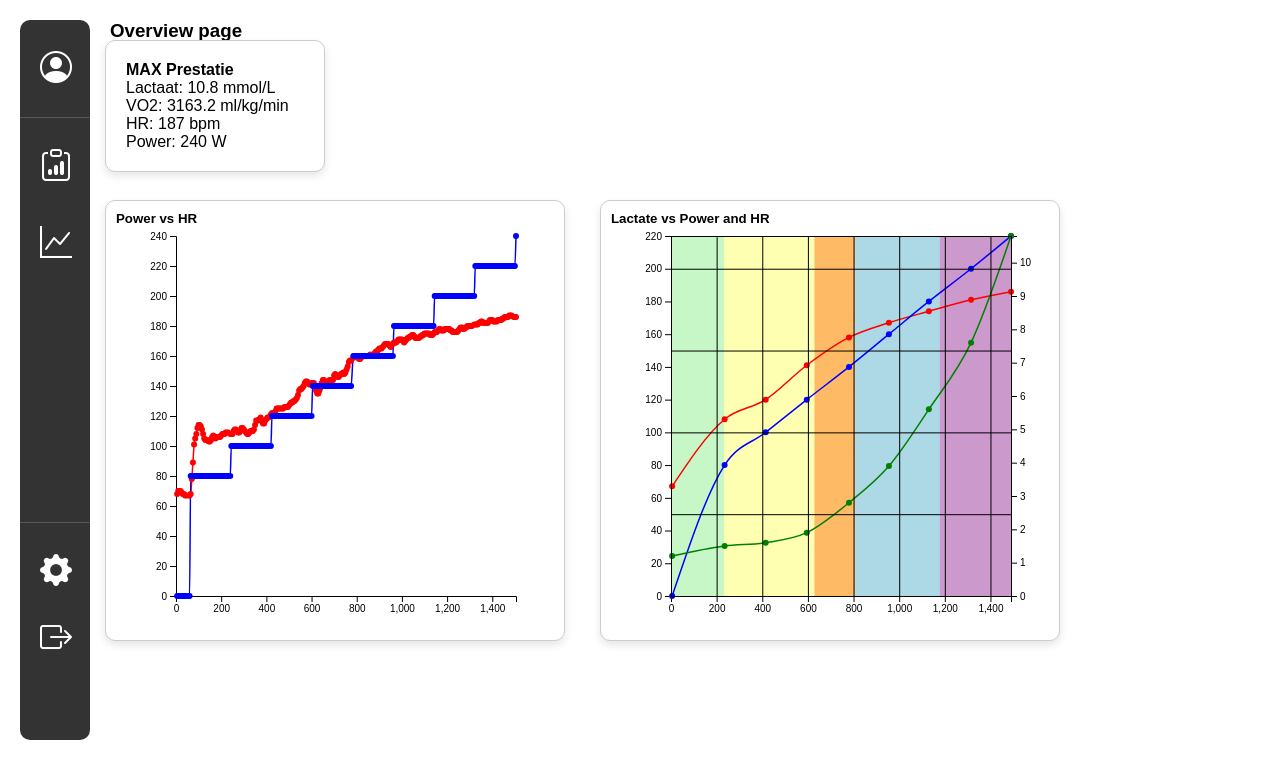
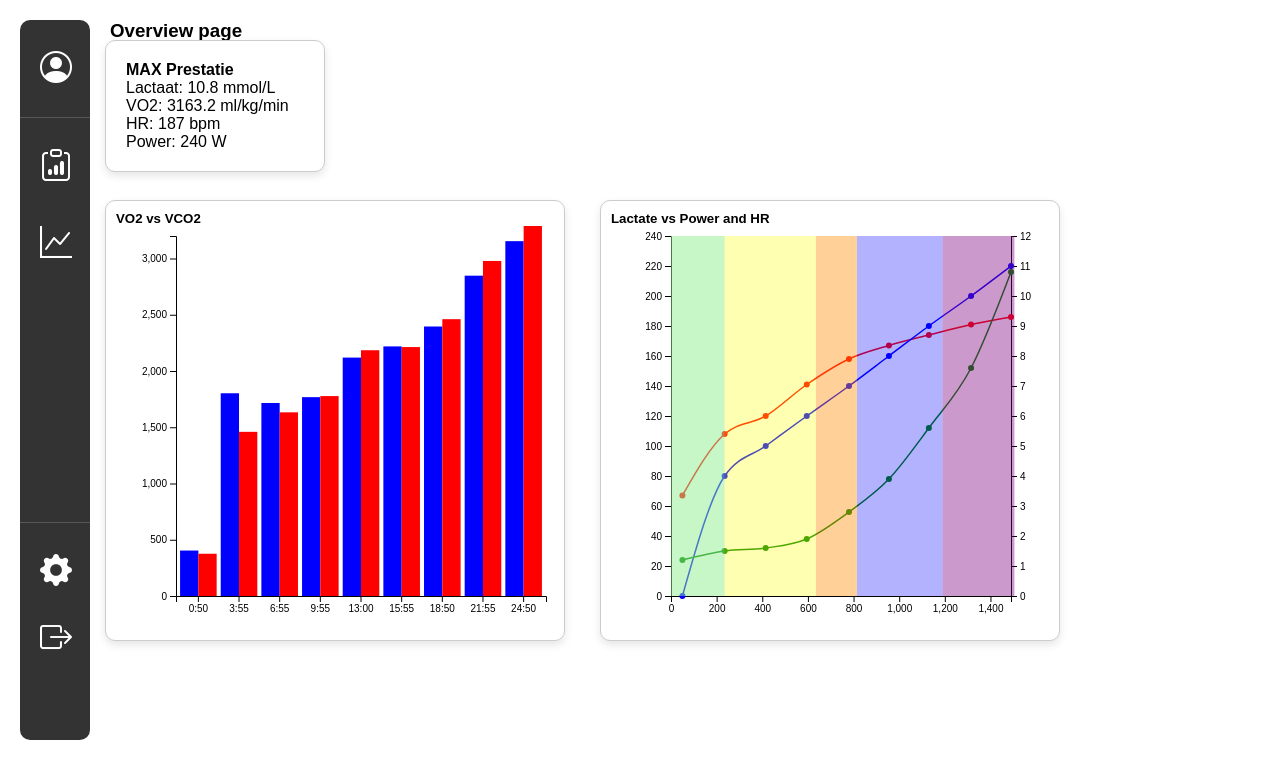
Before and after one commit to Nlco99/Minor_DV_HPC-webapp-finalversion, a plain HTML site: page index.html in a window 1280 px wide. Drawn offline with nearby package versions, Linux system fonts and the light colour scheme.

Commit message:
Add files via upload

```diff
--- a/css/style.css
+++ b/css/style.css
@@ -113,7 +113,7 @@ body {
     width: 220px;
 }
 
-#my_dataviz {
+#barchart-VO2-VCO2 {
     position: absolute;
     top: 200px; /* Adjust this value based on the height of the #max-prestatie card */
     left: 105px;
@@ -125,7 +125,7 @@ body {
     width: 460px; /* Adjust the width as needed */
 }
 
-#my_dataviz2 {
+#linegraph-La-Power-HR {
     position: absolute;
     top: 200px; /* Adjust this value based on the height of the #max-prestatie card */
     left: 600px;
--- a/index.html
+++ b/index.html
@@ -61,10 +61,10 @@
                         <p>HR: <span id="hr-value"></span></p>
                         <p>Power: <span id="power-value"></span></p>
                     </div>
-                    <div id="my_dataviz">
-                        <h5>Power vs HR</h5>
+                    <div id="barchart-VO2-VCO2">
+                        <h5>VO2 vs VCO2</h5>
                     </div>
-                    <div id="my_dataviz2">
+                    <div id="linegraph-La-Power-HR">
                         <h5>Lactate vs Power and HR</h5>
                     </div>
 
--- a/js/script.js
+++ b/js/script.js
@@ -7,7 +7,6 @@ function showSection(sectionId) {
     // Show the selected section
     document.getElementById(sectionId).classList.add('active');
 }
-
 
 // Fetch maximum values from CSV file
 async function fetchMaxValues() {
@@ -47,133 +46,160 @@ async function fetchMaxValues() {
     });
 }
 
-fetchMaxValues();
+async function fetchData(callback) {
+  const response = await fetch('data/results-person1.csv');
+  const data = await response.text();
 
-// set the dimensions and margins of the graph
+  Papa.parse(data, {
+      header: true,
+      skipEmptyLines: true,
+      complete: function(results) {
+          const rows = results.data;
+
+          // Function to convert and round values
+          const convertAndRound = (value) => Math.ceil(parseFloat(value.replace(',', '.')) * 10) / 10;
+
+          // Filter out rows where the Lactate value is empty and convert values
+          const filteredRows = rows.slice(1).filter(row => row['La-'] !== '').map(row => {
+              return {
+                  t: row.t,
+                  Rf: convertAndRound(row.Rf),
+                  VT: convertAndRound(row.VT),
+                  VE: convertAndRound(row.VE),
+                  VO2: convertAndRound(row.VO2),
+                  VCO2: convertAndRound(row.VCO2),
+                  RQ: convertAndRound(row.RQ),
+                  HR: convertAndRound(row.HR),
+                  Power: convertAndRound(row.Power),
+                  Lactate: convertAndRound(row['La-'])
+              };
+          });
+
+          // Log the fetched values to the console
+          console.log('Fetched Values:', filteredRows);
+
+          // Call the callback function with the filtered data
+          callback(filteredRows);
+      }
+  });
+}
+
+
+function lineGraphLAPowerHR(data) {
+  // Set the dimensions and margins of the graph
   var margin = {top: 10, right: 60, bottom: 30, left: 60},
       width = 460 - margin.left - margin.right,
       height = 400 - margin.top - margin.bottom;
 
-// append the svg object to the body of the page
-var svg1 = d3.select("#my_dataviz")
+  // Append the svg object to the body of the page
+  var svg = d3.select("#linegraph-La-Power-HR")
     .append("svg")
       .attr("width", width + margin.left + margin.right)
       .attr("height", height + margin.top + margin.bottom)
     .append("g")
       .attr("transform", "translate(" + margin.left + "," + margin.top + ")");
 
-var svg2 = d3.select("#my_dataviz2")
-  .append("svg")
-    .attr("width", width + margin.left + margin.right)
-    .attr("height", height + margin.top + margin.bottom)
-  .append("g")
-    .attr("transform", "translate(" + margin.left + "," + margin.top + ")");
-
-// Read the data
-d3.dsv(";", "data/results-person1.csv", d3.autoType).then(function(data) {
-    // Log the raw data to inspect its structure
-    console.log("Raw Data:", data);
-
-    // Filter out rows where the time property is null
-    data = data.filter(d => d.t !== null);
-
-    // Ensure the data is an array before using .map
-    if (!Array.isArray(data)) {
-        console.error("Data is not an array:", data);
-        return;
-    }
-
   // Convert time to minutes and extract HR, Power, and Lactate
   var formattedData = data.map(function(d) {
       var timeParts = d.t.split(":");
       var timeInMinutes = (+timeParts[0]) * 60 + (+timeParts[1]);
-        var hr = +d.HR;
-        var power = +d.Power;
-        var lactate = +d["La-"];
-        if (isNaN(timeInMinutes) || isNaN(hr) || isNaN(power) || isNaN(lactate)) {
-            console.error("Invalid data:", d);
-            return null;
-        }
-        return {time: timeInMinutes, HR: hr, Power: power, Lactate: lactate};
-    }).filter(d => d !== null); // Filter out invalid data
-
-    // Log the formatted data to inspect its structure
-    console.log("Formatted Data:", formattedData);
+      return {time: timeInMinutes, HR: d.HR, Power: d.Power, Lactate: d.Lactate};
+  });
 
   // Add X axis
   var x = d3.scaleLinear()
     .domain([0, d3.max(formattedData, function(d) { return d.time; })])
     .range([0, width]);
-    svg1.append("g")
+  svg.append("g")
     .attr("transform", "translate(0," + height + ")")
     .call(d3.axisBottom(x).ticks(5));
 
-    // Add Y axis for HR and Power
-    var y = d3.scaleLinear()
-      .domain([0, d3.max(formattedData, function(d) { return Math.max(d.HR, d.Power); })])
+  // Add Y axis for HR and Power on the left
+  var yLeft = d3.scaleLinear()
+    .domain([0, 240])
     .range([height, 0]);
-    svg1.append("g")
-      .call(d3.axisLeft(y));
+  svg.append("g")
+    .call(d3.axisLeft(yLeft));
+
+  // Add Y axis for Lactate on the right
+  var yRight = d3.scaleLinear()
+    .domain([0, 12])
+    .range([height, 0]);
+  svg.append("g")
+    .attr("transform", "translate(" + width + " ,0)")
+    .call(d3.axisRight(yRight));
 
   // Draw the smooth line for HR
-    svg1.append("path")
+  svg.append("path")
     .datum(formattedData)
     .attr("fill", "none")
     .attr("stroke", "red")
     .attr("stroke-width", 1.5)
     .attr("d", d3.line()
       .x(function(d) { return x(d.time); })
-        .y(function(d) { return y(d.HR); })
+      .y(function(d) { return yLeft(d.HR); })
       .curve(d3.curveMonotoneX) // Apply smoothing
     );
 
   // Draw the smooth line for Power
-    svg1.append("path")
+  svg.append("path")
     .datum(formattedData)
     .attr("fill", "none")
     .attr("stroke", "blue")
     .attr("stroke-width", 1.5)
     .attr("d", d3.line()
       .x(function(d) { return x(d.time); })
-        .y(function(d) { return y(d.Power); })
+      .y(function(d) { return yLeft(d.Power); })
+      .curve(d3.curveMonotoneX) // Apply smoothing
+    );
+
+  // Draw the smooth line for Lactate
+  svg.append("path")
+    .datum(formattedData)
+    .attr("fill", "none")
+    .attr("stroke", "green")
+    .attr("stroke-width", 1.5)
+    .attr("d", d3.line()
+      .x(function(d) { return x(d.time); })
+      .y(function(d) { return yRight(d.Lactate); })
       .curve(d3.curveMonotoneX) // Apply smoothing
     );
 
   // Add the points for HR
-    svg1.selectAll("dot")
+  svg.selectAll(".dotHR")
     .data(formattedData)
     .enter()
     .append("circle")
+      .attr("class", "dotHR")
       .attr("cx", function(d) { return x(d.time); })
-        .attr("cy", function(d) { return y(d.HR); })
+      .attr("cy", function(d) { return yLeft(d.HR); })
       .attr("r", 3)
       .attr("fill", "red");
 
   // Add the points for Power
-    svg1.selectAll("dot")
+  svg.selectAll(".dotPower")
     .data(formattedData)
     .enter()
     .append("circle")
+      .attr("class", "dotPower")
       .attr("cx", function(d) { return x(d.time); })
-        .attr("cy", function(d) { return y(d.Power); })
+      .attr("cy", function(d) { return yLeft(d.Power); })
       .attr("r", 3)
       .attr("fill", "blue");
 
-    // Data for the second graph
-    var lactateData = [
-        {Lactate: 1.2, Power: 0, HR: 67, time: 5},
-        {Lactate: 1.5, Power: 80, HR: 108, time: 235},
-        {Lactate: 1.6, Power: 100, HR: 120, time: 415},
-        {Lactate: 1.9, Power: 120, HR: 141, time: 595},
-        {Lactate: 2.8, Power: 140, HR: 158, time: 780},
-        {Lactate: 3.9, Power: 160, HR: 167, time: 955},
-        {Lactate: 5.6, Power: 180, HR: 174, time: 1130},
-        {Lactate: 7.6, Power: 200, HR: 181, time: 1315},
-        {Lactate: 10.8, Power: 220, HR: 186, time: 1490}
-    ];
+  // Add the points for Lactate
+  svg.selectAll(".dotLactate")
+    .data(formattedData)
+    .enter()
+    .append("circle")
+      .attr("class", "dotLactate")
+      .attr("cx", function(d) { return x(d.time); })
+      .attr("cy", function(d) { return yRight(d.Lactate); })
+      .attr("r", 3)
+      .attr("fill", "green");
 
   // Add background color for the ERG LICHT - zone
-    svg2.append("rect")
+  svg.append("rect")
   .attr("x", x(0))
   .attr("y", 0)
   .attr("width", x(235))
@@ -182,7 +208,7 @@ d3.dsv(";", "data/results-person1.csv", d3.autoType).then(function(data) {
   .attr("opacity", 0.5);
 
   // Add background color for the ERG LICHT - zone !!!!!TIJD AANPASSEN
-    svg2.append("rect")
+  svg.append("rect")
   .attr("x", x(235))
   .attr("y", 0)
   .attr("width", x(635) - x(235))
@@ -191,25 +217,25 @@ d3.dsv(";", "data/results-person1.csv", d3.autoType).then(function(data) {
   .attr("opacity", 0.3);
 
   // Add background color for the MATIG - zone !!!!!TIJD AANPASSEN
-    svg2.append("rect")
+  svg.append("rect")
   .attr("x", x(635))
   .attr("y", 0)
   .attr("width", x(815) - x(635))
   .attr("height", height)
   .attr("fill", "darkorange")
-    .attr("opacity", 0.6);
+  .attr("opacity", 0.4);
 
   // Add background color for the ZWAAR - zone !!!!!TIJD AANPASSEN
-    svg2.append("rect")
+  svg.append("rect")
   .attr("x", x(815))
   .attr("y", 0)
   .attr("width", x(1190) - x(815))
   .attr("height", height)
-    .attr("fill", "lightblue")
-    .attr("opacity", 1);
+  .attr("fill", "blue")
+  .attr("opacity", 0.3);
 
   // Add background color for the MAX - zone !!!!!TIJD AANPASSEN
-    svg2.append("rect")
+  svg.append("rect")
   .attr("x", x(1190))
   .attr("y", 0)
   .attr("width", x(1505) - x(1190))
@@ -217,114 +243,79 @@ d3.dsv(";", "data/results-person1.csv", d3.autoType).then(function(data) {
   .attr("fill", "purple")
   .attr("opacity", 0.4);
 
+}
 
-    // Add X axis for the second graph
-    var x2 = d3.scaleLinear()
-      .domain([0, d3.max(lactateData, function(d) { return d.time; })])
-      .range([0, width]);
-    svg2.append("g")
+function barchartVO2VCO2(data) {
+  // Set the dimensions and margins of the graph
+  var margin = {top: 10, right: 30, bottom: 30, left: 60},
+      width = 460 - margin.left - margin.right,
+      height = 400 - margin.top - margin.bottom;
+
+  // Append the svg object to the body of the page
+  var svg = d3.select("#barchart-VO2-VCO2")
+    .append("svg")
+      .attr("width", width + margin.left + margin.right)
+      .attr("height", height + margin.top + margin.bottom)
+    .append("g")
+      .attr("transform", "translate(" + margin.left + "," + margin.top + ")");
+
+  // Convert time to minutes and extract VO2 and VCO2
+  var formattedData = data.map(function(d) {
+      var timeParts = d.t.split(":");
+      var timeInMinutes = (+timeParts[0]) * 60 + (+timeParts[1]);
+      return {time: timeInMinutes, VO2: d.VO2, VCO2: d.VCO2};
+  });
+
+  // Add X axis
+  var x = d3.scaleBand()
+    .domain(formattedData.map(function(d) { return d.time; }))
+    .range([0, width])
+    .padding(0.1);
+  svg.append("g")
     .attr("transform", "translate(0," + height + ")")
-      .call(d3.axisBottom(x2).ticks(5));
+    .call(d3.axisBottom(x).tickFormat(function(d) {
+        var hours = Math.floor(d / 60);
+        var minutes = d % 60;
+        return hours + ":" + (minutes < 10 ? "0" : "") + minutes;
+    }));
 
-    // Add Y axis for HR and Power on the left
-    var yLeft2 = d3.scaleLinear()
-      .domain([0, d3.max(lactateData, function(d) { return Math.max(d.HR, d.Power); })])
+  // Add Y axis for VO2 and VCO2 on the left with a fixed range from 0 to 3200
+  var yLeft = d3.scaleLinear()
+    .domain([0, 3200])
     .range([height, 0]);
-    svg2.append("g")
-      .call(d3.axisLeft(yLeft2));
+  svg.append("g")
+    .call(d3.axisLeft(yLeft));
 
-    // Add Y axis for Lactate on the right
-    var yRight2 = d3.scaleLinear()
-      .domain([0, d3.max(lactateData, function(d) { return d.Lactate; })])
-      .range([height, 0]);
-    svg2.append("g")
-      .attr("transform", "translate(" + width + " ,0)")
-      .call(d3.axisRight(yRight2));
-
-    // Draw the smooth line for HR
-    svg2.append("path")
-      .datum(lactateData)
-      .attr("fill", "none")
-      .attr("stroke", "red")
-      .attr("stroke-width", 1.5)
-      .attr("d", d3.line()
-        .x(function(d) { return x2(d.time); })
-        .y(function(d) { return yLeft2(d.HR); })
-        .curve(d3.curveMonotoneX) // Apply smoothing
-      );
-
-    // Draw the smooth line for Power
-    svg2.append("path")
-      .datum(lactateData)
-      .attr("fill", "none")
-      .attr("stroke", "blue")
-      .attr("stroke-width", 1.5)
-      .attr("d", d3.line()
-        .x(function(d) { return x2(d.time); })
-        .y(function(d) { return yLeft2(d.Power); })
-        .curve(d3.curveMonotoneX) // Apply smoothing
-      );
-
-    // Draw the smooth line for Lactate
-    svg2.append("path")
-      .datum(lactateData)
-      .attr("fill", "none")
-      .attr("stroke", "green")
-      .attr("stroke-width", 1.5)
-      .attr("d", d3.line()
-        .x(function(d) { return x2(d.time); })
-        .y(function(d) { return yRight2(d.Lactate); })
-        .curve(d3.curveMonotoneX) // Apply smoothing
-      );
-
-    // Add the points for HR
-    svg2.selectAll("dot")
-      .data(lactateData)
+  // Add bars for VO2
+  svg.selectAll(".barVO2")
+    .data(formattedData)
     .enter()
-      .append("circle")
-        .attr("cx", function(d) { return x2(d.time); })
-        .attr("cy", function(d) { return yLeft2(d.HR); })
-        .attr("r", 3)
-        .attr("fill", "red");
-
-    // Add the points for Power
-    svg2.selectAll("dot")
-      .data(lactateData)
-      .enter()
-      .append("circle")
-        .attr("cx", function(d) { return x2(d.time); })
-        .attr("cy", function(d) { return yLeft2(d.Power); })
-        .attr("r", 3)
+    .append("rect")
+      .attr("class", "barVO2")
+      .attr("x", function(d) { return x(d.time); })
+      .attr("y", function(d) { return yLeft(d.VO2); })
+      .attr("width", x.bandwidth() / 2)
+      .attr("height", function(d) { return height - yLeft(d.VO2); })
       .attr("fill", "blue");
 
-    // Add the points for Lactate
-    svg2.selectAll("dot")
-      .data(lactateData)
+  // Add bars for VCO2
+  svg.selectAll(".barVCO2")
+    .data(formattedData)
     .enter()
-      .append("circle")
-        .attr("cx", function(d) { return x2(d.time); })
-        .attr("cy", function(d) { return yRight2(d.Lactate); })
-        .attr("r", 3)
-        .attr("fill", "green");
+    .append("rect")
+      .attr("class", "barVCO2")
+      .attr("x", function(d) { return x(d.time) + x.bandwidth() / 2; })
+      .attr("y", function(d) { return yLeft(d.VCO2); })
+      .attr("width", x.bandwidth() / 2)
+      .attr("height", function(d) { return height - yLeft(d.VCO2); })
+      .attr("fill", "red");
+}
 
-    // Add grid lines
-    svg2.append("g")
-      .attr("class", "grid")
-      .attr("transform", "translate(0," + height + ")")
-      .call(d3.axisBottom(x2)
-        .ticks(5)
-        .tickSize(-height)
-        .tickFormat("")
-      );
+// Fetch maximum values for CARD MAX prestatie
+fetchMaxValues();
 
-    svg2.append("g")
-      .attr("class", "grid")
-      .call(d3.axisLeft(yLeft2)
-        .ticks(5)
-        .tickSize(-width)
-        .tickFormat("")
-      );
+// Fetch data and create the line graph
+fetchData(lineGraphLAPowerHR);
 
-}).catch(function(error) {
-    console.error('Error fetching or processing data:', error);
-});
+// Fetch data and create the bar chart
+fetchData(barchartVO2VCO2);
```
Lines whose indentation alone changed are shown as unchanged.
